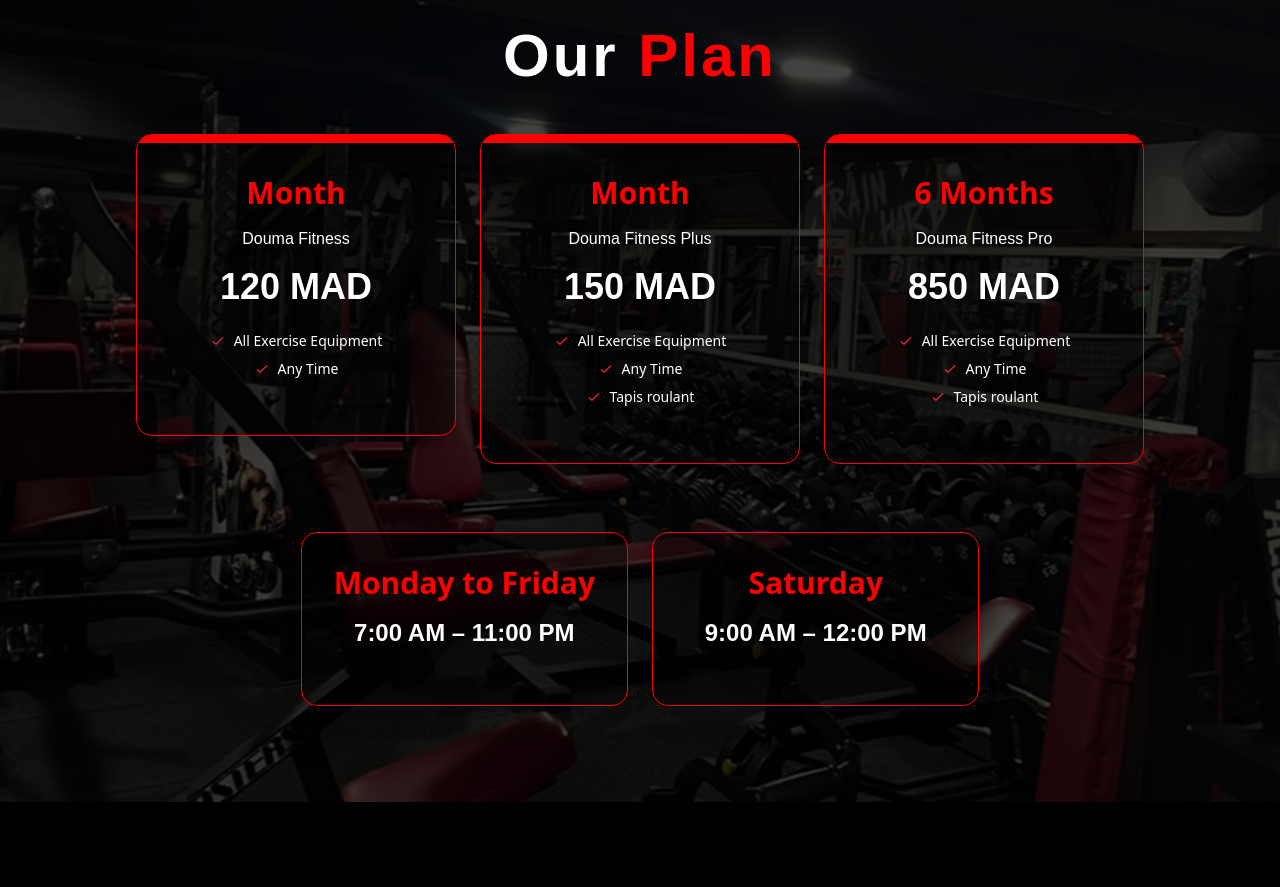
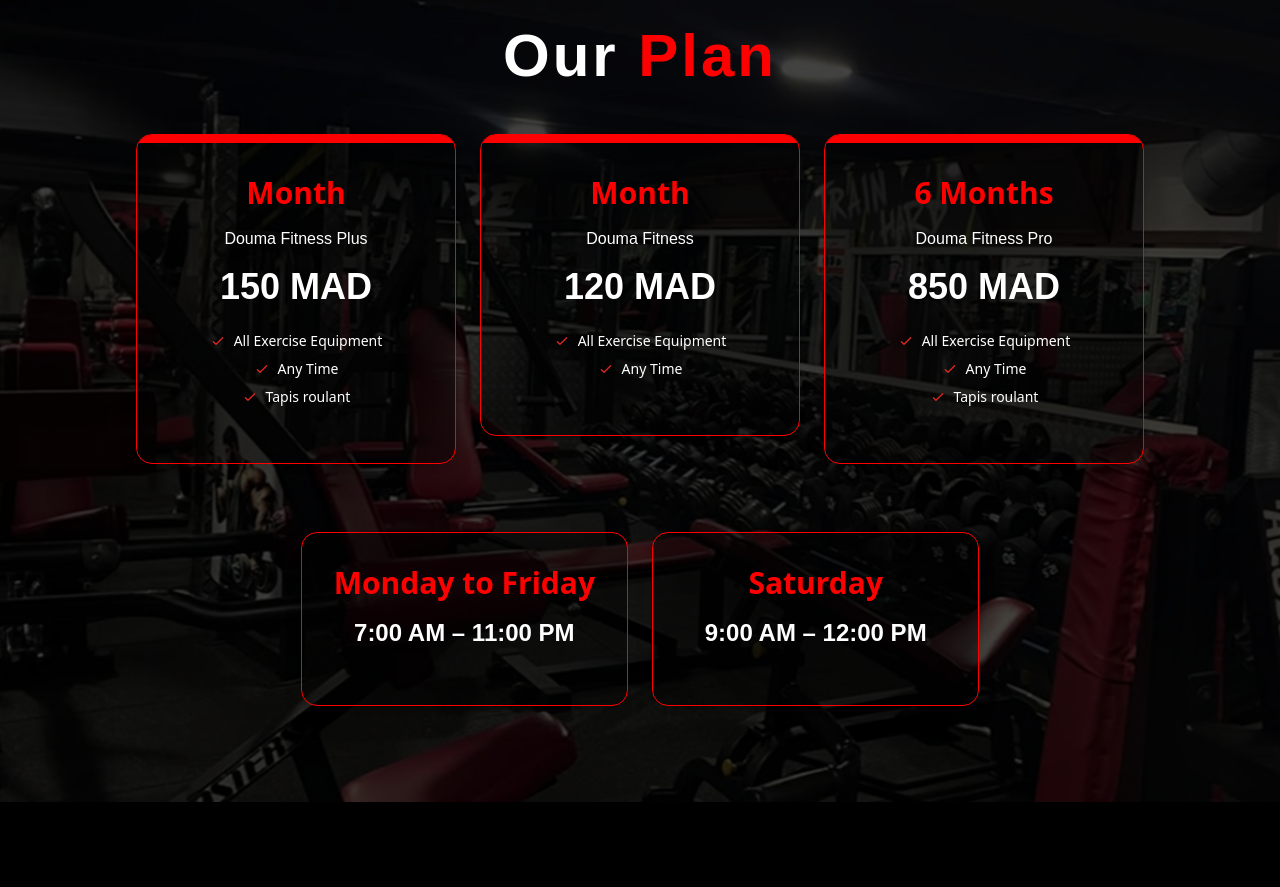
Before and after one commit to bassinebrabije/clubdouma, a React (Create React App) app: page / in a window 1280 px wide. Shown: the part 2840-3727 px from the top of the page. Built offline with nearby package versions, Linux system fonts and the light colour scheme; a web font is replaced by a local one.

Commit message:
fix price

```diff
--- a/src/components/price.js
+++ b/src/components/price.js
@@ -31,24 +31,29 @@ const PricingSection = () => {
             {/* Pricing Cards */}
             <div className="grid grid-cols-1 sm:grid-cols-2 lg:grid-cols-3 gap-6">
                 {[
+
+                    {
+                        title: 'Month',
+                        subtitle: 'Douma Fitness Plus',
+                        price: '150 MAD',
+                        features: ['All Exercise Equipment', 'Any Time', 'Tapis roulant'],
+                    },
+
                     {
                         title: 'Month',
                         subtitle: 'Douma Fitness',
                         price: '120 MAD',
                         features: ['All Exercise Equipment', 'Any Time'],
                     },
-                    {
-                        title: 'Month',
-                        subtitle: 'Douma Fitness Plus',
-                        price: '150 MAD',
-                        features: ['All Exercise Equipment', 'Any Time', 'Tapis roulant'],
-                    },
+
                     {
                         title: '6 Months',
                         subtitle: 'Douma Fitness Pro',
                         price: '850 MAD',
                         features: ['All Exercise Equipment', 'Any Time', 'Tapis roulant'],
                     },
+
+
                 ].map((item, index) => (
                     <motion.div
                         key={index}
```
